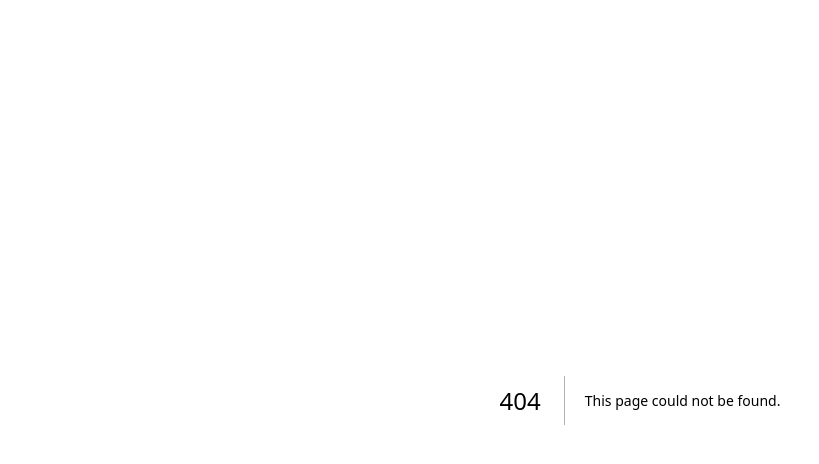
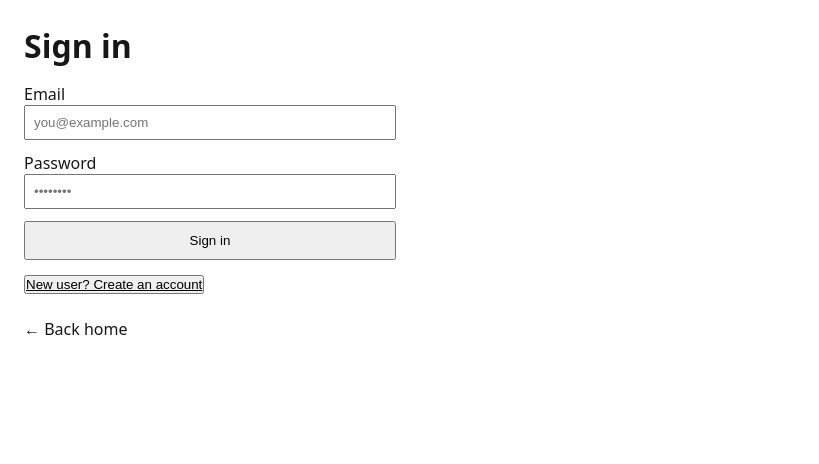
Before and after one commit to bearmanto/yesno, a Next.js app: page /signin in a window 1280 px wide. Before the commit this address had no page. Shown: the top 464 px of the page, without its empty margins (0-819 px from the left). Built offline with nearby package versions, Linux system fonts and the light colour scheme; no server answers.

Commit message:
fix: remove dynamic ssr:false in Home; add signin & dashboard pages (zsh-safe)

```diff
--- /dev/null
+++ b/app/(auth)/signin/page.tsx
@@ -0,0 +1,98 @@
+"use client";
+
+import { useState } from "react";
+import { getClient } from "@/utils/supabase/client";
+import Link from "next/link";
+import { useRouter } from "next/navigation";
+
+export default function SignInPage() {
+  const supabase = getClient();
+  const router = useRouter();
+  const [mode, setMode] = useState<"signin" | "signup">("signin");
+  const [email, setEmail] = useState("");
+  const [password, setPassword] = useState("");
+  const [message, setMessage] = useState<string | null>(null);
+  const [loading, setLoading] = useState(false);
+
+  async function onSubmit(e: React.FormEvent) {
+    e.preventDefault();
+    setMessage(null);
+    setLoading(true);
+    try {
+      if (mode === "signup") {
+        const { error } = await supabase.auth.signUp({ email, password });
+        if (error) throw error;
+        setMessage("Check your email to confirm your account (if confirmations are enabled). Then sign in.");
+      } else {
+        const { error } = await supabase.auth.signInWithPassword({ email, password });
+        if (error) throw error;
+        router.push("/dashboard");
+      }
+    } catch (err) {
+      const msg = err instanceof Error ? err.message : String(err);
+      setMessage(msg);
+    } finally {
+      setLoading(false);
+    }
+  }
+
+  return (
+    <main style={{ padding: 24, fontFamily: "system-ui, sans-serif", maxWidth: 420 }}>
+      <h1>{mode === "signup" ? "Create account" : "Sign in"}</h1>
+      <form onSubmit={onSubmit} style={{ display: "grid", gap: 12, marginTop: 16 }}>
+        <label>
+          <div>Email</div>
+          <input
+            type="email"
+            value={email}
+            onChange={(e) => setEmail(e.target.value)}
+            required
+            style={{ width: "100%", padding: 8 }}
+            placeholder="you@example.com"
+          />
+        </label>
+        <label>
+          <div>Password</div>
+          <input
+            type="password"
+            value={password}
+            onChange={(e) => setPassword(e.target.value)}
+            required
+            minLength={6}
+            style={{ width: "100%", padding: 8 }}
+            placeholder="••••••••"
+          />
+        </label>
+        <button
+          type="submit"
+          disabled={loading}
+          style={{ padding: "10px 12px", cursor: loading ? "not-allowed" : "pointer" }}
+        >
+          {loading ? "Working..." : mode === "signup" ? "Sign up" : "Sign in"}
+        </button>
+      </form>
+
+      <div style={{ marginTop: 12 }}>
+        {mode === "signup" ? (
+          <button onClick={() => setMode("signin")} style={{ textDecoration: "underline" }}>
+            Already have an account? Sign in
+          </button>
+        ) : (
+          <button onClick={() => setMode("signup")} style={{ textDecoration: "underline" }}>
+            New user? Create an account
+          </button>
+        )}
+      </div>
+
+      {message && (
+        <p style={{ marginTop: 12, color: "crimson" }}>
+          {message}
+        </p>
+      )}
+
+      <p style={{ marginTop: 24 }}>
+        <Link href="/">← Back home</Link>
+      </p>
+    </main>
+  );
+}
```
Also changed, not shown: app/(app)/dashboard/page.tsx (added, +63 -0 lines), app/page.tsx (+7 -1 lines), components/AuthStatus.tsx (added, +30 -0 lines), 1 other file (tests, documents, lock files or other folders).
